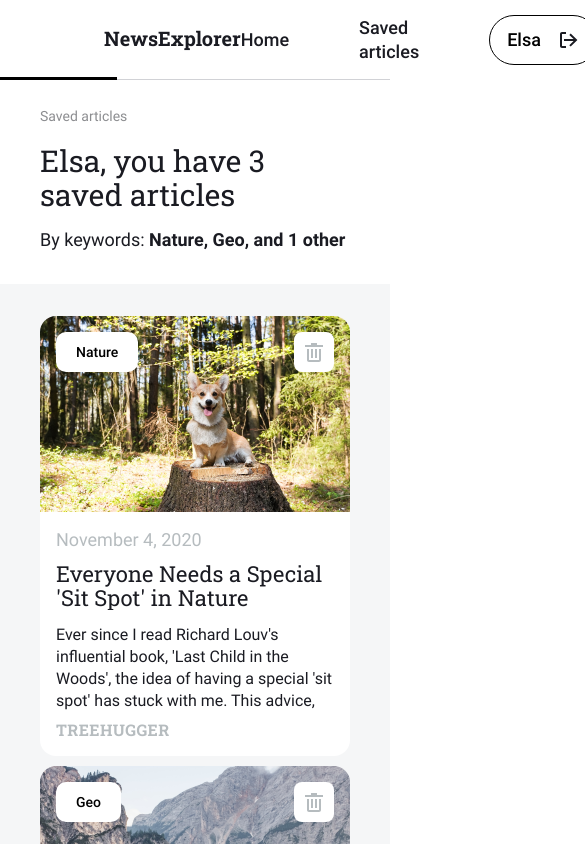
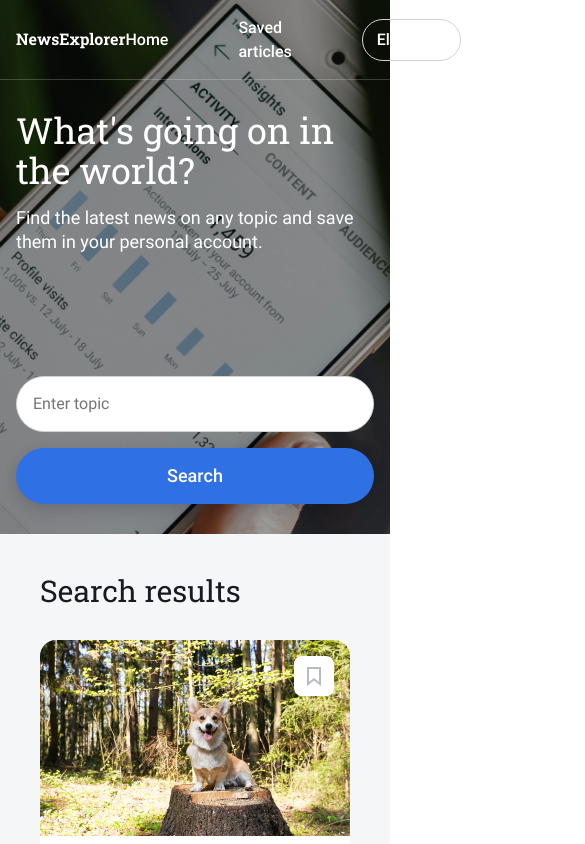
Before and after one commit to Av1sa/news-explorer-frontend, a React (Create React App) app: page / in a window 390 px wide. Shown: the top 844 px of the page, 585 px wide, since content can reach past the window. Built offline with nearby package versions, Linux system fonts and the light colour scheme.

Commit message:
feature: add components

```diff
--- a/src/components/App/App.js
+++ b/src/components/App/App.js
@@ -8,7 +8,7 @@ import Footer from '../Footer/Footer';
 function App() {
   return (
     <div className="app">
-      {/* <Main cards={cards} username="Elsa" searching={true} loggedIn={true} /> */}
+      <Main cards={cards} username="Elsa" searching={true} loggedIn={true} />
       <SavedNews
         cards={cards}
         username="Elsa"
--- a/src/components/Header/Header.css
+++ b/src/components/Header/Header.css
@@ -34,7 +34,7 @@
   font-weight: 500;
 }
 
-.header__url_theme_dark{
+.header__url_theme_dark {
   color: #fff;
 }
 
@@ -56,7 +56,7 @@
   align-items: center;
   justify-content: center;
   padding: 12px 17px;
-  border: 1px solid;
+  border: 1px solid #d1d2d6;
   box-sizing: border-box;
   border-radius: 100px;
   font-weight: 500;
@@ -67,14 +67,19 @@
 .header__button:hover {
   cursor: pointer;
   opacity: 0.7;
+  border: 1px solid #1a1b22;
 }
 
 .header__button#signin {
   width: 176px;
 }
 
-.header__button_theme_dark{
+.header__button_theme_dark {
   color: #fff;
+}
+
+.header__button_theme_dark:hover {
+  border: 1px solid #d1d2d6;
 }
 
 .header__signout-icon {
@@ -98,3 +103,45 @@
   height: 3px;
   background-color: #000;
 }
+
+@media (max-width: 930px) {
+  .header {
+    padding: 12px 40px;
+  }
+
+  .header__url {
+    font-size: 16px;
+  }
+
+  .header__button {
+    padding: 8px 14px;
+    font-size: 16px;
+  }
+
+  .header__button#signin {
+    width: 152px;
+    padding: 8px 12px;
+  }
+
+  .header__underline#home {
+    right: 365px;
+  }
+
+  .header__underline#saved {
+    right: 195px;
+  }
+}
+
+@media (max-width: 670px) {
+  .header{
+    padding: 16px;
+  }
+
+  .header__logo{
+    font-size: 16px;
+  }
+
+  .header__underline {
+    display: none;
+  }
+}
```
